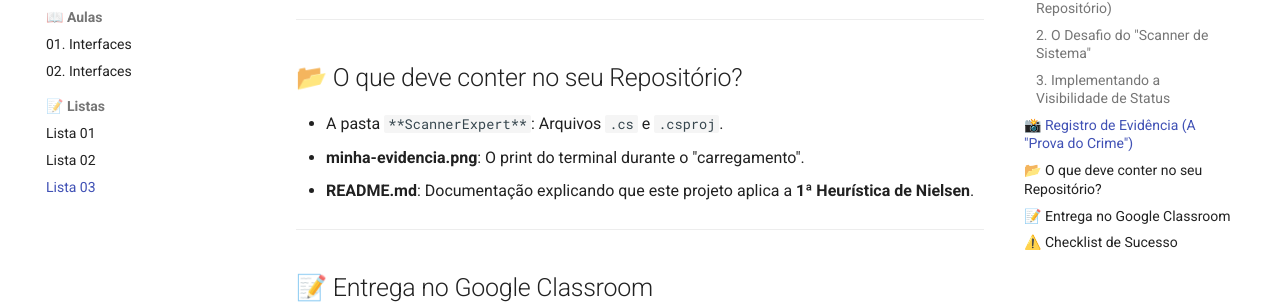
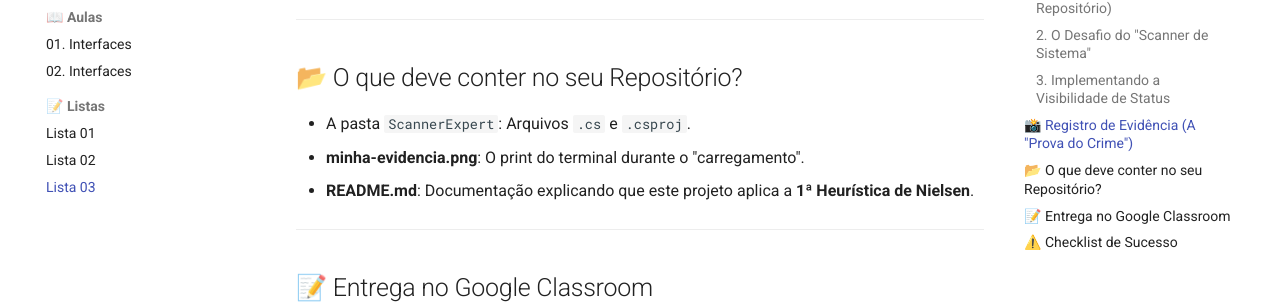
Before and after one commit to danhpaiva/una-ihcux-mkdocs-202601, an MkDocs documentation site: the page built from docs/listas/03-lista.md, in a window 1280 px wide and 900 px high, scrolled down 1846 px. Shown: the part 145-452 px from the top of the window. Built offline with MkDocs 1.6.1 and Material for MkDocs 9.7.7, drawn with Linux system fonts in a browser that asks for light colours.

```diff
--- a/docs/listas/03-lista.md
+++ b/docs/listas/03-lista.md
@@ -86,7 +86,7 @@ Isso prova que seu sistema está informando o status em tempo real conforme a he
 
 ## 📂 O que deve conter no seu Repositório?
 
-* A pasta `**ScannerExpert**`: Arquivos `.cs` e `.csproj`.
+* A pasta `ScannerExpert`: Arquivos `.cs` e `.csproj`.
 * **minha-evidencia.png**: O print do terminal durante o "carregamento".
 * **README.md**: Documentação explicando que este projeto aplica a **1ª Heurística de Nielsen**.
 
```
